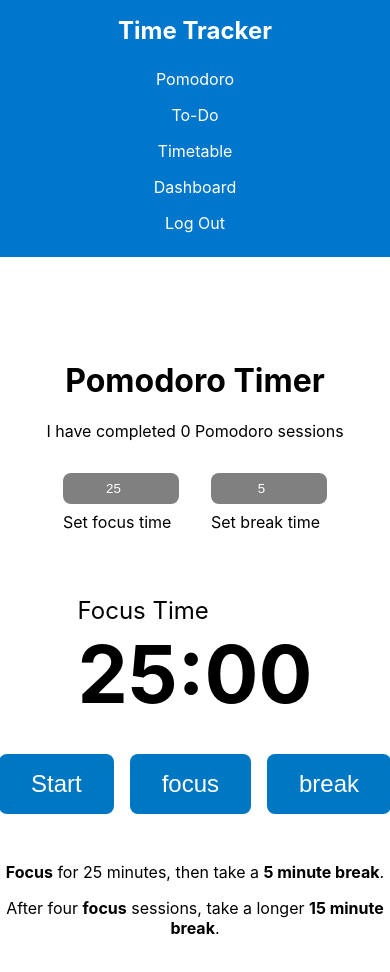
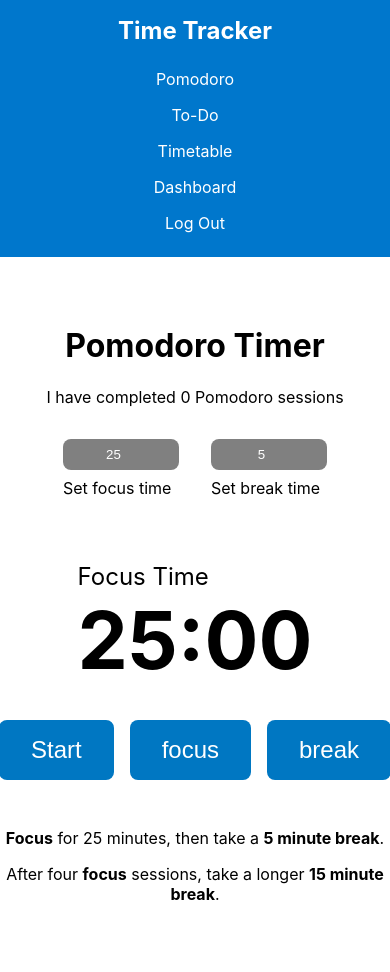
Before and after one commit to yunjunhojj/timeTracker, a React (Create React App) app: page / in a window 390 px wide. Shown: the top 972 px of the page. After the commit the page ends 920 px from the top, so only its background shows below. Built offline with nearby package versions, Linux system fonts and the light colour scheme.

Commit message:
style: pomodoro mobile style

```diff
--- a/src/pages/PomodoroTimerPage.js
+++ b/src/pages/PomodoroTimerPage.js
@@ -122,7 +122,8 @@ const Wrapper = styled.div`
   flex-direction: column;
   align-items: center;
   justify-content: center;
-  height: calc(100vh - 4rem);
+
+  margin-top: 48px;
 `;
 
 const PomodoroCouterContainer = styled.div`
```
